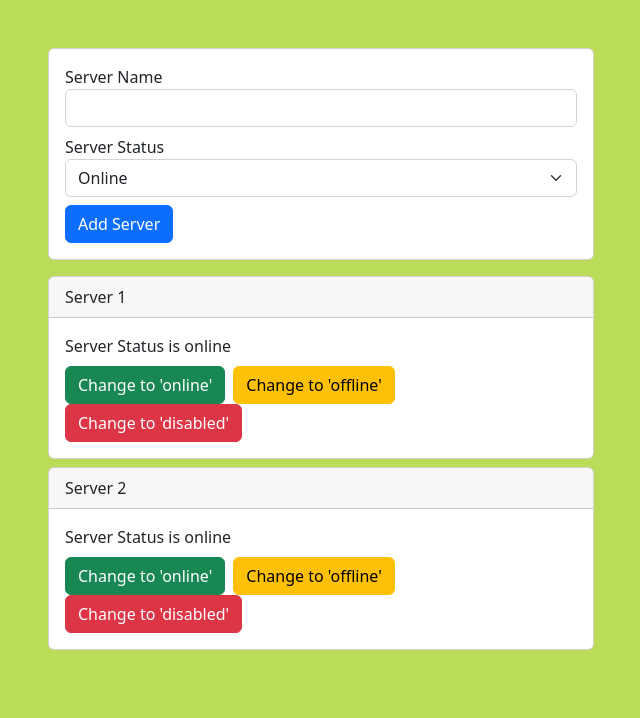
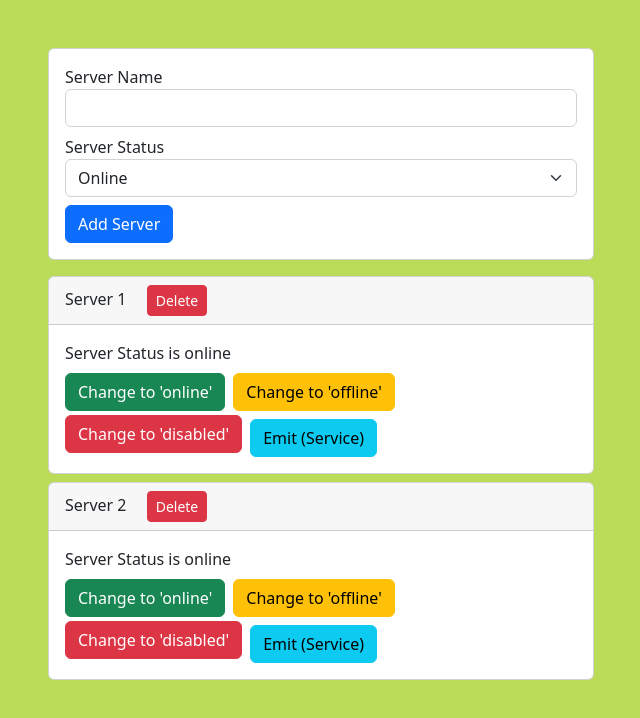
Before and after one commit to NirmalyaNg/angular-tutorial, an Angular app: page / in a window 1280 px wide. Shown: the top 718 px of the page, without its empty margins (319-959 px from the left). Built offline with nearby package versions, Linux system fonts and the light colour scheme.

Commit message:
Day 13 Part 2

```diff
--- a/src/app/app.component.html
+++ b/src/app/app.component.html
@@ -6,7 +6,7 @@
   </div>
   <div class="row mt-2">
     <div class="col-sm-12 col-md-6 offset-md-3">
-      <app-servers></app-servers>
+      <app-servers (testEvent2)="onHandleEvent()"></app-servers>
     </div>
   </div>
 </div>
--- a/src/app/app.component.ts
+++ b/src/app/app.component.ts
@@ -1,5 +1,5 @@
 import { Component, OnInit } from '@angular/core';
-import { Server } from './models/server.model';
+import { ServerService } from './server/server.service';
 
 @Component({
   selector: 'app-root',
@@ -7,5 +7,16 @@ import { Server } from './models/server.model';
   styleUrls: ['./app.component.css'],
 })
 export class AppComponent implements OnInit {
-  ngOnInit() {}
+  constructor(private serverService: ServerService) {}
+  ngOnInit() {
+    this.serverService.serviceEvent.subscribe(() => {
+      console.log('Subscription called in App Component');
+    });
+  }
+
+  onHandleEvent() {
+    console.log(
+      'Inside app executing due to event emitted in grandchild(server)'
+    );
+  }
 }
--- a/src/app/new-server/new-server.component.ts
+++ b/src/app/new-server/new-server.component.ts
@@ -12,7 +12,11 @@ export class NewServerComponent implements OnInit {
 
   constructor(private serverService: ServerService) {}
 
-  ngOnInit(): void {}
+  ngOnInit(): void {
+    this.serverService.serviceEvent.subscribe(() => {
+      console.log('Subscription called in New Server Component');
+    });
+  }
 
   handleServerAdd() {
     const name = this.serverNameInput.nativeElement.value;
--- a/src/app/server/server.component.html
+++ b/src/app/server/server.component.html
@@ -1,5 +1,10 @@
 <div class="card my-2">
-  <div class="card-header">{{ serverName }}</div>
+  <div class="card-header">
+    {{ serverName }}
+    <button class="btn btn-sm btn-danger ms-3" (click)="handleDelete()">
+      Delete
+    </button>
+  </div>
   <div class="card-body">
     <p class="card-title">Server Status is {{ serverStatus }}</p>
     <button class="btn btn-success me-2" (click)="handleOnlineStatusChange()">
@@ -8,8 +13,12 @@
     <button class="btn btn-warning me-2" (click)="handleOfflineStatusChange()">
       Change to 'offline'
     </button>
-    <button class="btn btn-danger" (click)="handleDisabledStatusChange()">
+    <button class="btn btn-danger me-2" (click)="handleDisabledStatusChange()">
       Change to 'disabled'
+    </button>
+    <!-- <button class="btn btn-primary" (click)="handleClick()">Emit</button> -->
+    <button class="btn btn-info mt-2" (click)="handleClick2()">
+      Emit (Service)
     </button>
   </div>
 </div>
--- a/src/app/server/server.component.ts
+++ b/src/app/server/server.component.ts
@@ -1,4 +1,4 @@
-import { Component, Input, OnInit } from '@angular/core';
+import { Component, EventEmitter, Input, OnInit, Output } from '@angular/core';
 import { ServerService } from './server.service';
 
 @Component({
@@ -10,6 +10,7 @@ export class ServerComponent implements OnInit {
   @Input() serverId: string;
   @Input() serverName: string;
   @Input() serverStatus: string;
+  @Output() testEvent = new EventEmitter<void>();
 
   constructor(private serverService: ServerService) {}
 
@@ -26,4 +27,16 @@ export class ServerComponent implements OnInit {
   handleDisabledStatusChange() {
     this.serverService.changeServerStatus(this.serverId, 'disabled');
   }
+
+  handleClick() {
+    this.testEvent.emit();
+  }
+
+  handleClick2() {
+    this.serverService.serviceEvent.emit();
+  }
+
+  handleDelete() {
+    this.serverService.deleteServer(this.serverId);
+  }
 }
--- a/src/app/server/server.service.ts
+++ b/src/app/server/server.service.ts
@@ -1,14 +1,17 @@
+import { EventEmitter } from '@angular/core';
 import { Server } from '../models/server.model';
 
 export class ServerService {
+  public serviceEvent = new EventEmitter<void>();
+  public serversChanged = new EventEmitter<Server[]>();
+
   public servers: Server[] = [
     { id: 's1', name: 'Server 1', status: 'online' },
     { id: 's2', name: 'Server 2', status: 'online' },
   ];
 
   public getServers() {
-    // return this.servers.slice();
-    return this.servers;
+    return this.servers.slice();
   }
 
   public addServer(name: string, status: string) {
@@ -17,10 +20,19 @@ export class ServerService {
       name: name,
       status: status,
     });
+    this.serversChanged.emit(this.servers.slice());
   }
 
   public changeServerStatus(id: string, newStatus: string) {
     const srv = this.servers.find((server) => server.id === id);
     srv.status = newStatus;
   }
+
+  public deleteServer(id: string) {
+    console.log('Heeeeee');
+    this.servers = this.servers.filter((server) => {
+      return server.id !== id;
+    });
+    this.serversChanged.emit(this.servers.slice());
+  }
 }
--- a/src/app/servers/servers.component.html
+++ b/src/app/servers/servers.component.html
@@ -5,6 +5,7 @@
       [serverName]="server.name"
       [serverId]="server.id"
       [serverStatus]="server.status"
+      (testEvent)="testMethodParent()"
     ></app-server>
   </div>
 </div>
--- a/src/app/servers/servers.component.ts
+++ b/src/app/servers/servers.component.ts
@@ -1,4 +1,4 @@
-import { Component, OnInit } from '@angular/core';
+import { Component, EventEmitter, OnInit, Output } from '@angular/core';
 import { Server } from '../models/server.model';
 import { ServerService } from '../server/server.service';
 
@@ -11,6 +11,7 @@ import { ServerService } from '../server/server.service';
 export class ServersComponent implements OnInit {
   listOfServers: Server[] = [];
   serverService: ServerService; // This property stores an object of ServerService class
+  @Output() testEvent2 = new EventEmitter<void>();
 
   // In the constructor you mention which service object u need and angular will inject it for u
   /*
@@ -39,5 +40,18 @@ export class ServersComponent implements OnInit {
     // this.listOfServers = serverServiceObject.getServers(); !!!!!!! WRONG WAY OF USING A SERVICE !!!!!!!
     console.log('Called');
     this.listOfServers = this.serverService.getServers();
+
+    this.serverService.serviceEvent.subscribe(() => {
+      console.log('Subscription called in servers component');
+    });
+
+    this.serverService.serversChanged.subscribe((servers: Server[]) => {
+      this.listOfServers = servers;
+    });
+  }
+
+  testMethodParent() {
+    console.log('Executing due to child event inside parent');
+    this.testEvent2.emit();
   }
 }
```
